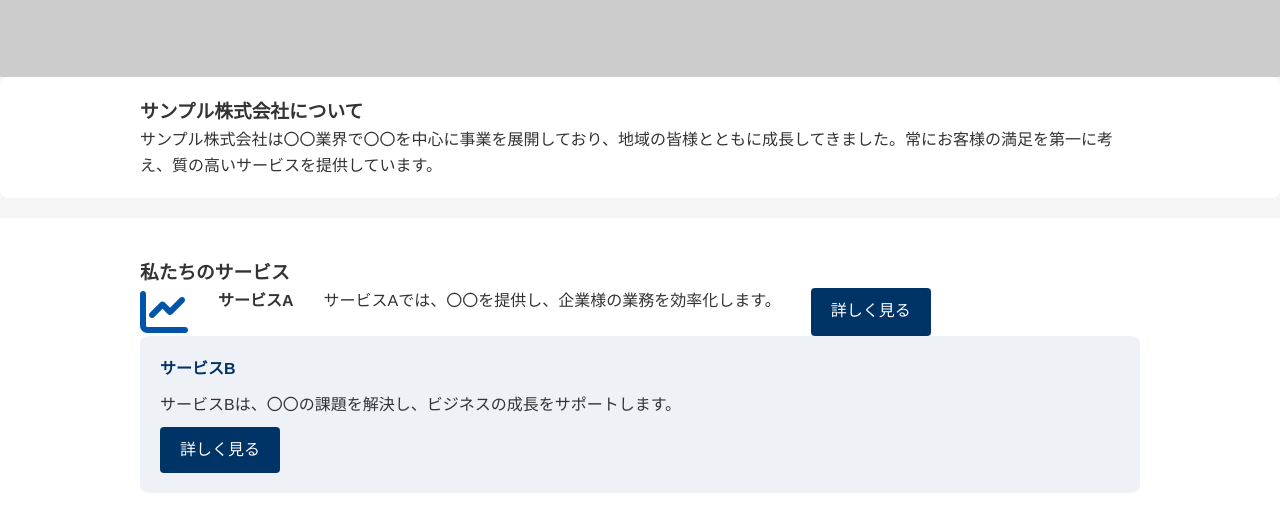
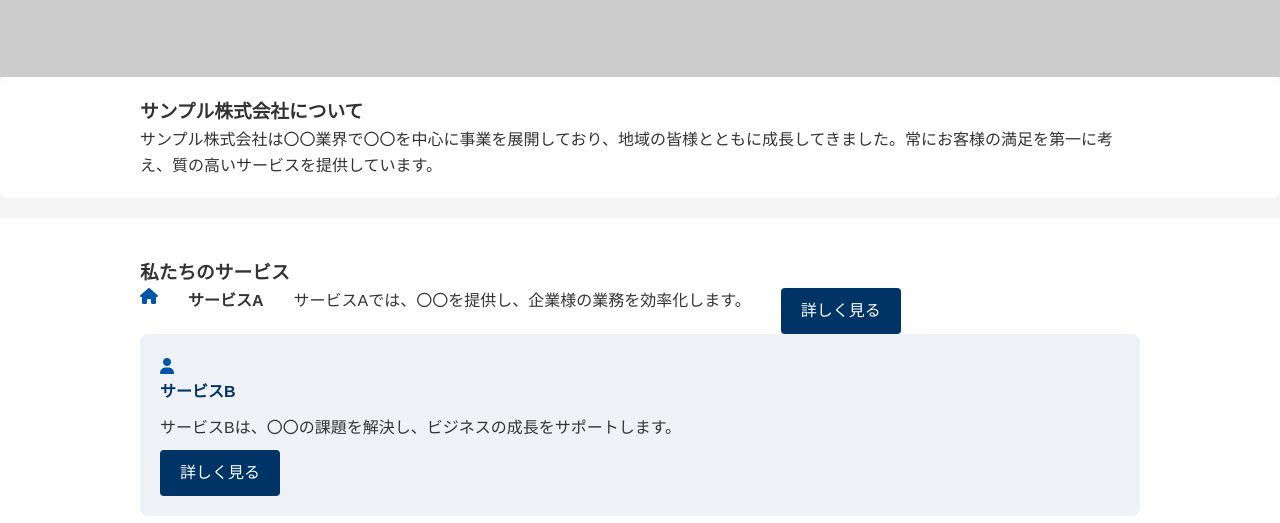
Before and after one commit to design-120/my-website, a plain HTML site: page index.html in a window 1280 px wide. Shown: the part 277-800 px from the top of the page. Drawn offline with Linux system fonts and the light colour scheme; placeholder pictures from the web are drawn by us.

Commit message:
Add files via upload

```diff
--- a/index.html
+++ b/index.html
@@ -68,12 +68,13 @@
       <div class="container">
         <h3>私たちのサービス</h3>
         <div class="service-list">
-           <i class="fa-solid fa-chart-line fa-3x" style="color: #0055aa;"></i>
+           <i class="fa-solid fa-house" style="color: #0055aa;"></i>
             <h4>サービスA</h4>
              <p>サービスAでは、〇〇を提供し、企業様の業務を効率化します。</p>
               <a href="service-a.html" class="btn">詳しく見る</a>
          </div>
           <div class="service-item">
+          <i class="fa-solid fa-user" style="color: #0055aa;"></i>
             <h4>サービスB</h4>
             <p>サービスBは、〇〇の課題を解決し、ビジネスの成長をサポートします。</p>
             <a href="service-b.html" class="btn">詳しく見る</a>
```
